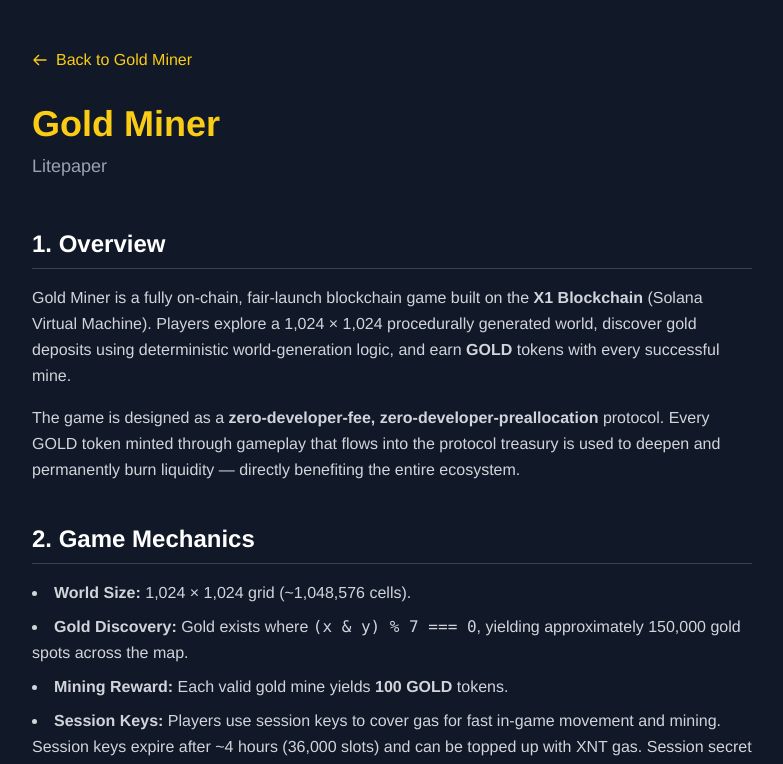
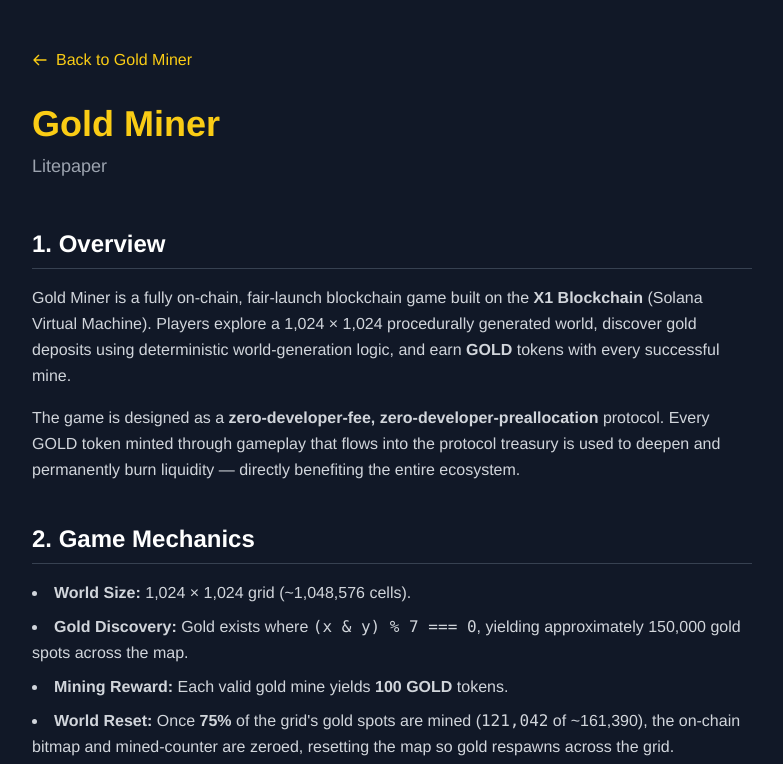
Before and after one commit to silvercrypto888/gold-miner, a Next.js app in the folder app/: page /litepaper in a window 1280 px wide. Shown: the top 764 px of the page, without its empty margins (248-1031 px from the left). Built offline with nearby package versions, Linux system fonts and the light colour scheme.

Commit message:
docs(litepaper): add World Reset mechanic (75% mined triggers bitmap reset)
Under 2. Game Mechanics — once 75% of the grid's gold spots are mined
(121,042 of ~161,390), the on-chain bitmap + mined counter are zeroed and
gold respawns. Matches program reset_bitmap (RESET_THRESHOLD=121042).

```diff
--- a/app/src/app/litepaper/page.tsx
+++ b/app/src/app/litepaper/page.tsx
@@ -56,6 +56,11 @@
             </li>
             <li>
               <strong>Mining Reward:</strong> Each valid gold mine yields <strong>100 GOLD</strong> tokens.
+            </li>
+            <li>
+              <strong>World Reset:</strong> Once <strong>75%</strong> of the grid&apos;s gold spots are mined
+              (<code>121,042</code> of ~161,390), the on-chain bitmap and mined-counter are zeroed,
+              resetting the map so gold respawns across the grid.
             </li>
             <li>
               <strong>Session Keys:</strong> Players use session keys to cover gas for fast in-game
```
